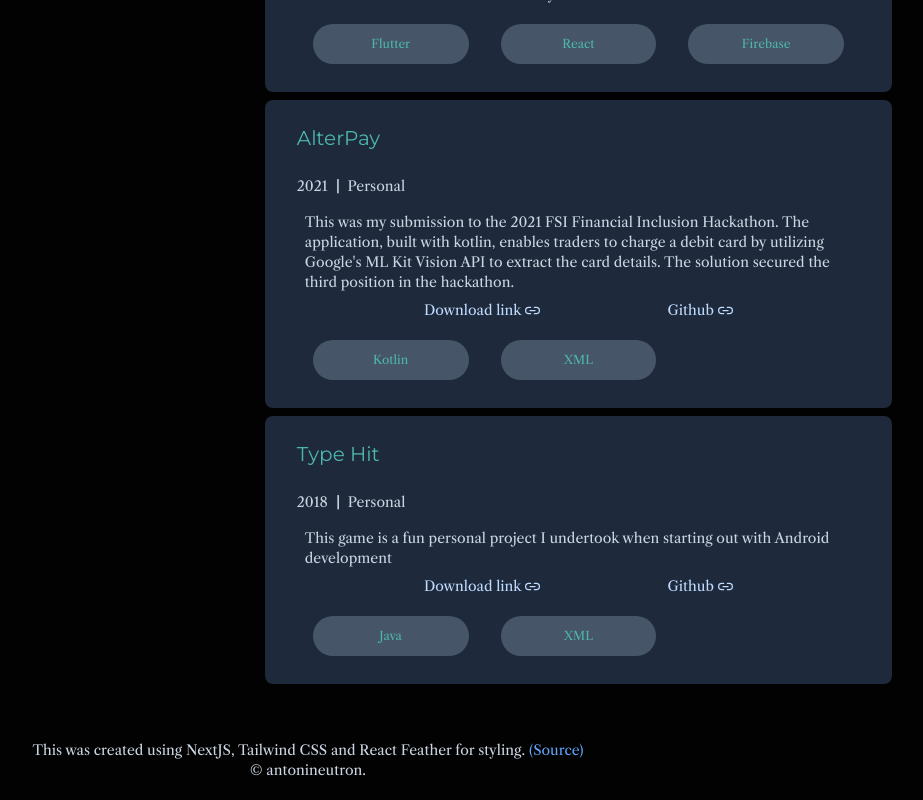
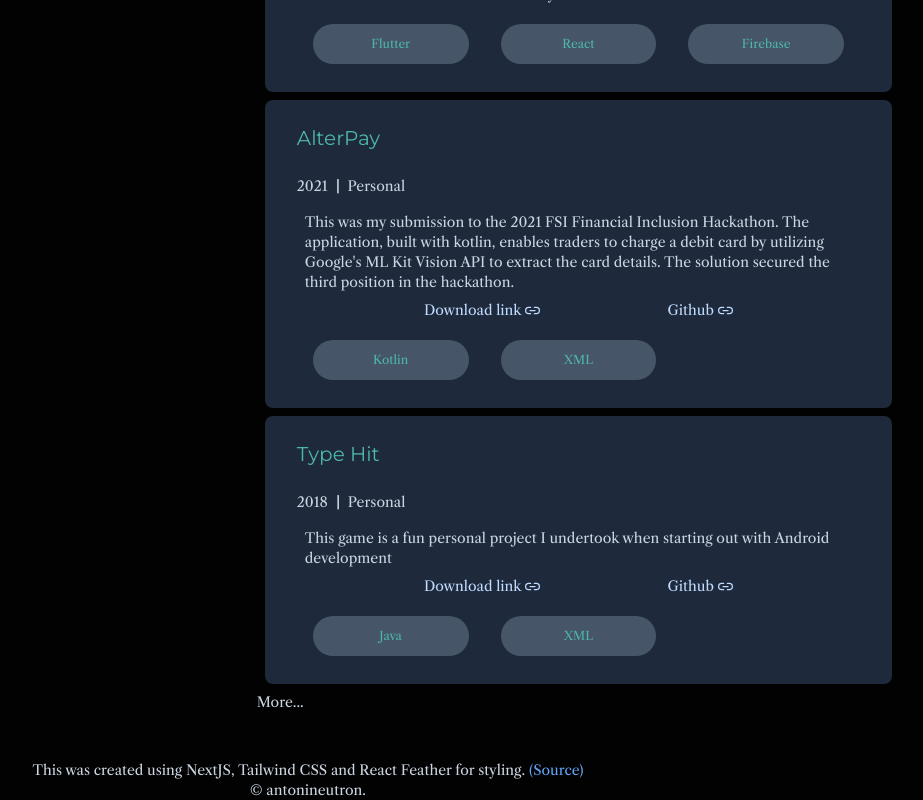
Before and after one commit to ANTONINEUTRON/anthony_portfolio, a Next.js app: page / in a window 1280 px wide. Shown: the part 2900-3700 px from the top of the page, without its empty margins (332-1255 px from the left). Built offline with nearby package versions, Linux system fonts and the light colour scheme.

Commit message:
updated some more info

```diff
--- a/app/page.tsx
+++ b/app/page.tsx
@@ -7,6 +7,7 @@ import SkillItem from '@/components/SkillItem'
 import { VItemContextProps, VisibleItemContext } from '@/context/VisibleItemProvider'
 import isOnScreen from '@/hooks/isOnScreen'
 import Image from 'next/image'
+import Link from 'next/link'
 import { usePathname, useRouter } from 'next/navigation'
 import { useContext, useEffect, useRef } from 'react'
 
@@ -121,6 +122,7 @@ export default function Home() {
       <div ref={expRef} id="experience" className='mt-4'>
         <Header>Experience</Header>
         <ExperienceSection />
+        <Link href="https://drive.google.com/file/d/1qB2dFfBODmAPgXYWGyZ_9cU9kALIohca/view?usp=sharing">More...</Link>
       </div>
     </main>
   )
```
